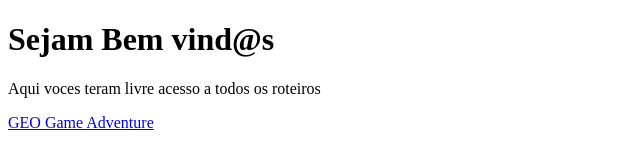
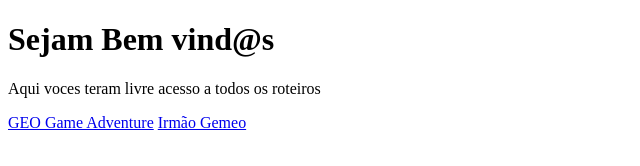
Before and after one commit to Gildongledson/gildongledson.github.io, a plain HTML site: page index.html in a window 1280 px wide. Shown: the whole page, without its empty margins (0-640 px from the left). Drawn offline with Linux system fonts and the light colour scheme.

Commit message:
Update index.html

```diff
--- a/index.html
+++ b/index.html
@@ -8,5 +8,6 @@
 <h1>Sejam Bem vind@s</h1>
 <p>Aqui voces teram livre acesso a todos os roteiros</p>
   <a href="https://gildongledson.github.io/gamegeograf/">GEO Game Adventure</a>
+  <a href="https://gildongledson.github.io/Projeto-com-THREEJS/">Irmão Gemeo</a>
 </body>
 </html>
```
